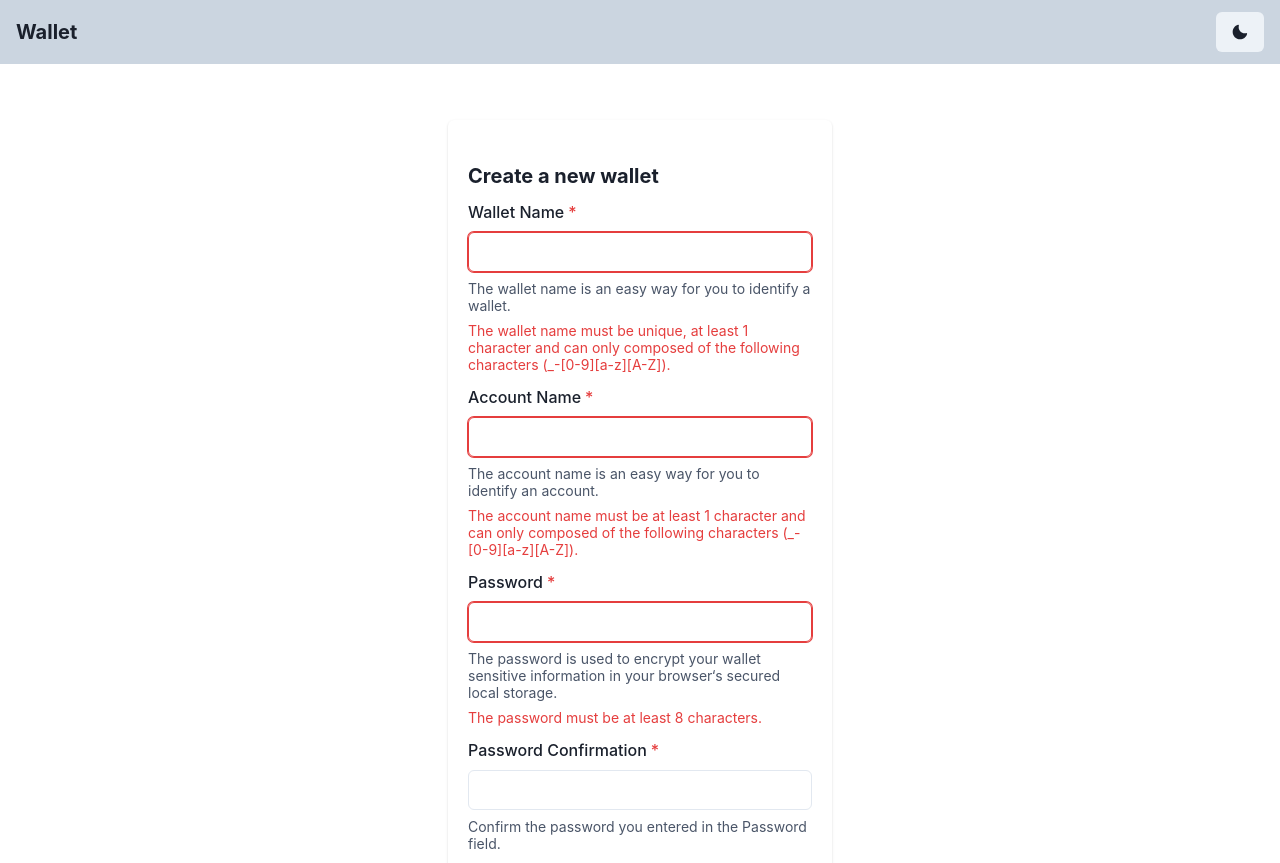
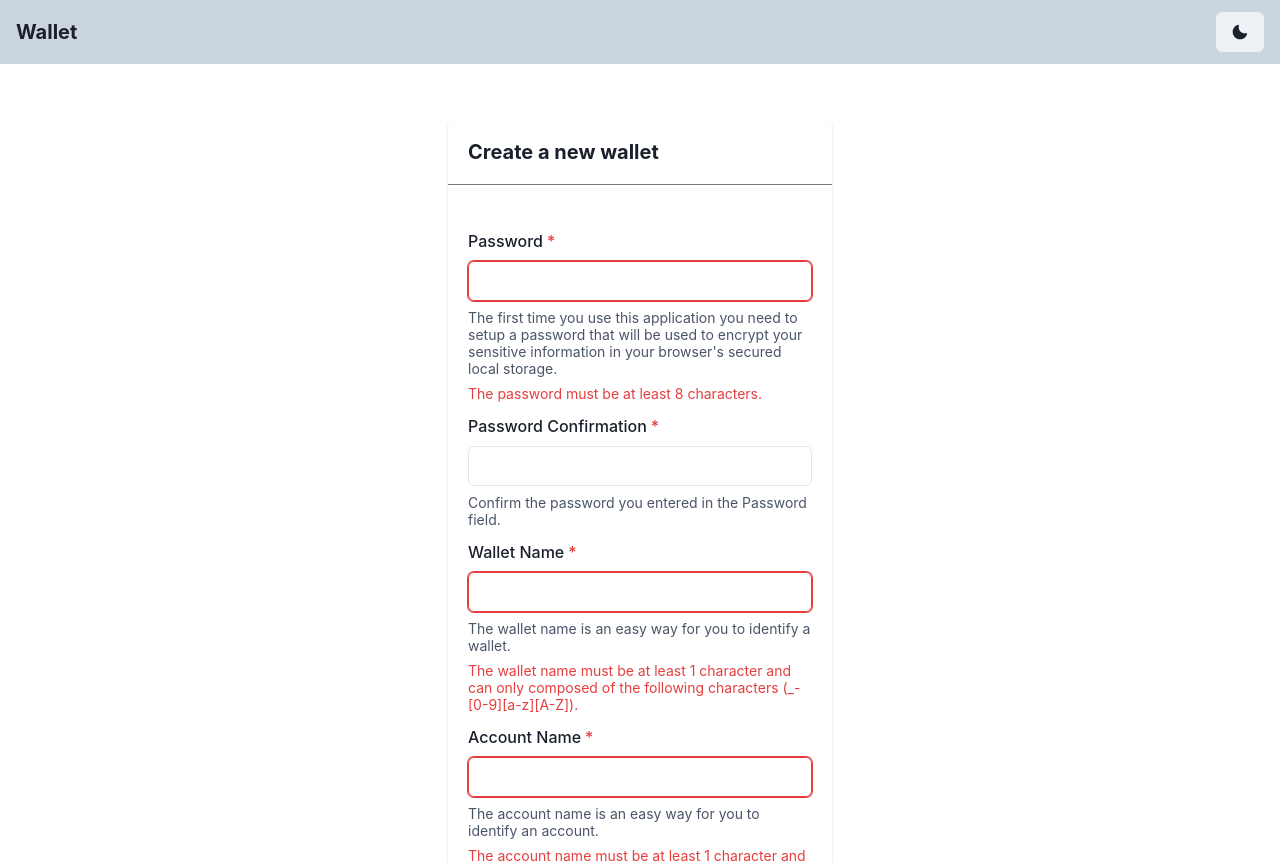
Before and after one commit to roaminro/koinos-wallet, a Next.js app: page /create-wallet in a window 1280 px wide. Shown: the top 863 px of the page. Built offline with nearby package versions, Linux system fonts and the light colour scheme.

Commit message:
the password is now global for the app

```diff
--- a/components/WalletCreator.tsx
+++ b/components/WalletCreator.tsx
@@ -1,4 +1,4 @@
-import { useToast, Textarea, Box, Button, Card, CardBody, CardFooter, Divider, Heading, Stack, FormControl, FormHelperText, FormLabel, Input, FormErrorMessage, Checkbox, Tag, TagCloseButton, TagLabel, TagLeftIcon, Skeleton } from '@chakra-ui/react'
+import { useToast, Textarea, Box, Button, Card, CardBody, CardFooter, Divider, Heading, Stack, FormControl, FormHelperText, FormLabel, Input, FormErrorMessage, Checkbox, Tag, TagCloseButton, TagLabel, TagLeftIcon, Skeleton, CardHeader } from '@chakra-ui/react'
 import { useRouter } from 'next/router'
 import { ChangeEvent, useEffect, useState } from 'react'
 import { AddIcon, MinusIcon } from '@chakra-ui/icons'
@@ -8,6 +8,7 @@ import Nav from '../components/Nav'
 import { encrypt } from '../util/Encryption'
 import { isAlphanumeric, equalArray } from '../util/Utils'
 import { useWallets } from '../context/WalletsProvider'
+import { usePasswordManager } from '../hooks/PasswordManager'
 
 interface WalletCreateProps {
   importingSecretPhrase?: boolean
@@ -16,7 +17,8 @@ interface WalletCreateProps {
 export default function WalletCreator({ importingSecretPhrase = false }: WalletCreateProps) {
   const router = useRouter()
   const toast = useToast()
-  const { wallets, addWallet, isLoadingWallets } = useWallets()
+  const { addWallet } = useWallets()
+  const { isLoadingPasswordManager, passwordChecker, checkPassword, updatePassword } = usePasswordManager()
 
   const [walletName, setWalletName] = useState('')
   const [accountName, setAccountName] = useState('')
@@ -28,7 +30,6 @@ export default function WalletCreator({ importingSecretPhrase = false }: WalletC
   const [secretPhraseWords, setSecretPhraseWords] = useState<string[]>([])
   const [originalSecretPhraseWords, setOriginalSecretPhraseWords] = useState<string[]>([])
   const [isCreatingWallet, setIsCreatingWallet] = useState(false)
-  const [existingWallets, setExistingWallets] = useState<string[]>([])
 
   useEffect(() => {
     if (!importingSecretPhrase) {
@@ -37,13 +38,9 @@ export default function WalletCreator({ importingSecretPhrase = false }: WalletC
       setOriginalSecretPhraseWords(secretPhrase.split(' '))
       setSecretPhraseWords(secretPhrase.split(' ').sort(() => Math.random() - 0.5))
       setSecretPhraseConfirmation([])
-
-      for (const wallet of wallets) {
-        setExistingWallets(prev => [...prev, wallet.name])
-      }
     }
 
-  }, [wallets, importingSecretPhrase])
+  }, [importingSecretPhrase])
 
   const handleSecretPhraseChange = (e: ChangeEvent<HTMLTextAreaElement>) => {
     setSecretPhrase(e.target.value)
@@ -85,6 +82,12 @@ export default function WalletCreator({ importingSecretPhrase = false }: WalletC
     setIsCreatingWallet(true)
 
     try {
+      if (!!passwordChecker) {
+        await checkPassword(password)
+      } else {
+        await updatePassword(password)
+      }
+
       const hdKoinos = new HDKoinos(secretPhrase)
       const account = hdKoinos.deriveKeyAccount(0, accountName)
       account.private.privateKey = await encrypt(account.private.privateKey, password)
@@ -116,21 +119,26 @@ export default function WalletCreator({ importingSecretPhrase = false }: WalletC
     }
   }
 
-  const isWalletNameInvalid = walletName.length < 1 || !isAlphanumeric(walletName) || existingWallets.includes(walletName)
+  const isWalletNameInvalid = walletName.length < 1 || !isAlphanumeric(walletName)
   const isAccountNameInvalid = accountName.length < 1 || !isAlphanumeric(accountName)
   const isPasswordInvalid = password.length < 8
-  const isPasswordConfirmationInvalid = passwordConfirmation !== password
+  // if we are importing a seed phrase, then just check the number of words entered
   const isSecretPhraseConfirmed = importingSecretPhrase ? secretPhrase.split(' ').length === 12 : equalArray(originalSecretPhraseWords, secretPhraseConfirmation)
-  let isCreateButtonDisabled = true
+
+  // if we have already setup a password, then skip this check
+  const isPasswordConfirmationInvalid = !!passwordChecker ? false : passwordConfirmation !== password
+
+  let isCreateImportButtonDisabled = true
+
   if (importingSecretPhrase) {
-    isCreateButtonDisabled =
+    isCreateImportButtonDisabled =
       isWalletNameInvalid
       || isAccountNameInvalid
       || isPasswordInvalid
       || isPasswordConfirmationInvalid
       || !isSecretPhraseConfirmed
   } else {
-    isCreateButtonDisabled =
+    isCreateImportButtonDisabled =
       isWalletNameInvalid
       || isAccountNameInvalid
       || isPasswordInvalid
@@ -144,23 +152,50 @@ export default function WalletCreator({ importingSecretPhrase = false }: WalletC
       <Nav />
       <Box padding={{ base: 4, md: 8 }} margin='auto' maxWidth='1024px'>
         <Stack mt='6' spacing='3' align='center'>
-          <Skeleton isLoaded={!isLoadingWallets}>
-            <Card maxW='sm'>
+          <Card maxW='sm'>
+            <CardHeader>
+              <Heading size='md'>
+                {
+                  importingSecretPhrase ? 'Import a wallet' : 'Create a new wallet'
+                }
+              </Heading>
+            </CardHeader>
+            <Divider />
+            <Skeleton isLoaded={!isLoadingPasswordManager}>
               <CardBody>
                 <Stack mt='6' spacing='3'>
-                  <Heading size='md'>
+                  <FormControl isRequired isInvalid={isPasswordInvalid}>
+                    <FormLabel>Password</FormLabel>
+                    <Input type='password' value={password} onChange={handlePasswordChange} />
+                    <FormHelperText>
+                      {
+                        !!passwordChecker
+                          ? 'Enter the password you chose during the setup of the application.'
+                          : "The first time you use this application you need to setup a password that will be used to encrypt your sensitive information in your browser's secured local storage."
+                      }
+                    </FormHelperText>
                     {
-                      importingSecretPhrase ?
-                        'Import a wallet'
-                        : 'Create a new wallet'
+                      isPasswordInvalid && <FormErrorMessage>The password must be at least 8 characters.</FormErrorMessage>
                     }
-                  </Heading>
+                  </FormControl>
+                  {
+                    // if no passwordChecker available, then we are setting up the password
+                    !(!!passwordChecker) &&
+                    <FormControl isRequired isInvalid={isPasswordConfirmationInvalid}>
+                      <FormLabel>Password Confirmation</FormLabel>
+                      <Input type='password' value={passwordConfirmation} onChange={handlePasswordConfirmationChange} />
+                      <FormHelperText>Confirm the password you entered in the Password field.</FormHelperText>
+                      {
+                        isPasswordConfirmationInvalid && <FormErrorMessage>The password confirmation is different than the password.</FormErrorMessage>
+                      }
+                    </FormControl>
+                  }
                   <FormControl isRequired isInvalid={isWalletNameInvalid}>
                     <FormLabel>Wallet Name</FormLabel>
                     <Input value={walletName} onChange={handleWalletNameChange} />
                     <FormHelperText>The wallet name is an easy way for you to identify a wallet.</FormHelperText>
                     {
-                      isWalletNameInvalid && <FormErrorMessage>The wallet name must be unique, at least 1 character and can only composed of the following characters (_-[0-9][a-z][A-Z]).</FormErrorMessage>
+                      isWalletNameInvalid && <FormErrorMessage>The wallet name must be at least 1 character and can only composed of the following characters (_-[0-9][a-z][A-Z]).</FormErrorMessage>
                     }
                   </FormControl>
                   <FormControl isRequired isInvalid={isAccountNameInvalid}>
@@ -169,22 +204,6 @@ export default function WalletCreator({ importingSecretPhrase = false }: WalletC
                     <FormHelperText>The account name is an easy way for you to identify an account.</FormHelperText>
                     {
                       isAccountNameInvalid && <FormErrorMessage>The account name must be at least 1 character and can only composed of the following characters (_-[0-9][a-z][A-Z]).</FormErrorMessage>
-                    }
-                  </FormControl>
-                  <FormControl isRequired isInvalid={isPasswordInvalid}>
-                    <FormLabel>Password</FormLabel>
-                    <Input type='password' value={password} onChange={handlePasswordChange} />
-                    <FormHelperText>The password is used to encrypt your wallet sensitive information in your browser&lsquo;s secured local storage.</FormHelperText>
-                    {
-                      isPasswordInvalid && <FormErrorMessage>The password must be at least 8 characters.</FormErrorMessage>
-                    }
-                  </FormControl>
-                  <FormControl isRequired isInvalid={isPasswordConfirmationInvalid}>
-                    <FormLabel>Password Confirmation</FormLabel>
-                    <Input type='password' value={passwordConfirmation} onChange={handlePasswordConfirmationChange} />
-                    <FormHelperText>Confirm the password you entered in the Password field.</FormHelperText>
-                    {
-                      isPasswordConfirmationInvalid && <FormErrorMessage>The password confirmation is different than the password.</FormErrorMessage>
                     }
                   </FormControl>
                   {
@@ -267,14 +286,14 @@ export default function WalletCreator({ importingSecretPhrase = false }: WalletC
               </CardBody>
               <Divider />
               <CardFooter>
-                <Button disabled={isCreatingWallet || isCreateButtonDisabled} isLoading={isCreatingWallet} variant='solid' colorScheme='green' onClick={createWallet}>
+                <Button disabled={isCreatingWallet || isCreateImportButtonDisabled} isLoading={isCreatingWallet} variant='solid' colorScheme='green' onClick={createWallet}>
                   {
                     importingSecretPhrase ? 'Import wallet' : 'Create wallet'
                   }
                 </Button>
               </CardFooter>
-            </Card>
-          </Skeleton>
+            </Skeleton>
+          </Card>
         </Stack>
       </Box>
     </>
--- /dev/null
+++ b/hooks/PasswordManager.tsx
@@ -0,0 +1,46 @@
+import { useEffect, useState } from 'react'
+import { decrypt, encrypt } from '../util/Encryption'
+
+const PASSWORD_CHECKER_KEY = 'PASSWORD_CHECKER'
+
+export const usePasswordManager = () => {
+  const [passwordChecker, setPasswordChecker] = useState<string>()
+  const [isLoadingPasswordManager, setisLoadingPasswordManager] = useState(true)
+
+  useEffect(() => {
+    const pwdChecker = localStorage.getItem(PASSWORD_CHECKER_KEY)
+
+    if (pwdChecker) {
+      setPasswordChecker(pwdChecker)
+    }
+
+    setisLoadingPasswordManager(false)
+  }, [])
+
+  useEffect(() => {
+    if (passwordChecker) {
+      localStorage.setItem(PASSWORD_CHECKER_KEY, passwordChecker)
+    }
+  }, [passwordChecker])
+
+  const updatePassword = async (password: string) => {
+    const enc = await encrypt(PASSWORD_CHECKER_KEY, password)
+
+    setPasswordChecker(enc)
+  }
+
+  const checkPassword = async (password: string) => {
+    if (!passwordChecker) {
+      throw new Error('password not set')
+    }
+
+    await decrypt(passwordChecker, password)
+  }
+
+  return {
+    isLoadingPasswordManager,
+    passwordChecker,
+    checkPassword,
+    updatePassword
+  }
+}
--- a/pages/embed/accounts.tsx
+++ b/pages/embed/accounts.tsx
@@ -97,7 +97,7 @@ export default function Accounts() {
                   const isIndeterminate = selectedAccounts[walletIndex].some(Boolean) && !allChecked
 
                   return (
-                    <Box key={wallet.name}>
+                    <Box key={walletIndex}>
                       <Checkbox
                         isChecked={allChecked}
                         isIndeterminate={isIndeterminate}
@@ -110,7 +110,7 @@ export default function Accounts() {
                           wallet.accounts.map((account, accountIndex) => {
                             return (
                               <Checkbox
-                                key={account.public.address}
+                                key={`${walletIndex}-${accountIndex}`}
                                 isChecked={selectedAccounts[walletIndex][accountIndex]}
                                 onChange={(e) => updateSelectedAccounts(walletIndex, accountIndex, e.target.checked)}
                               >
```
